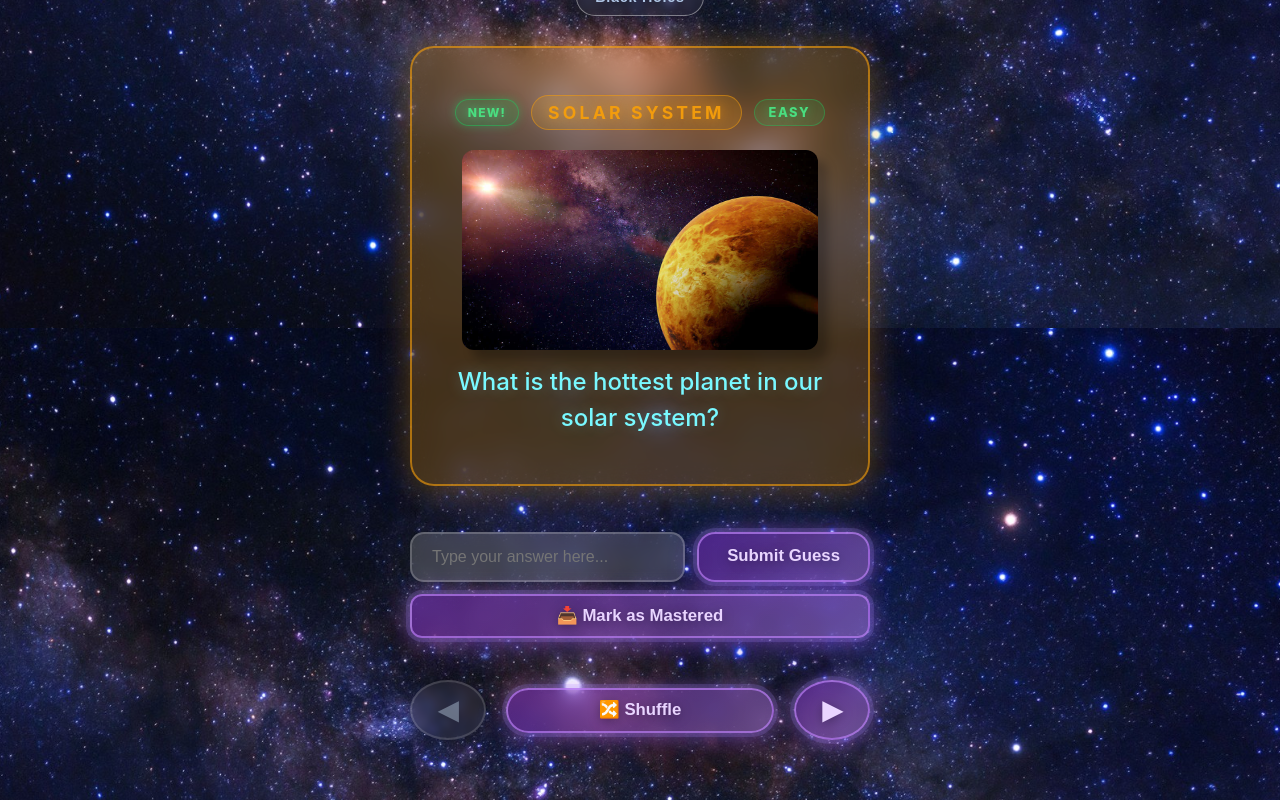
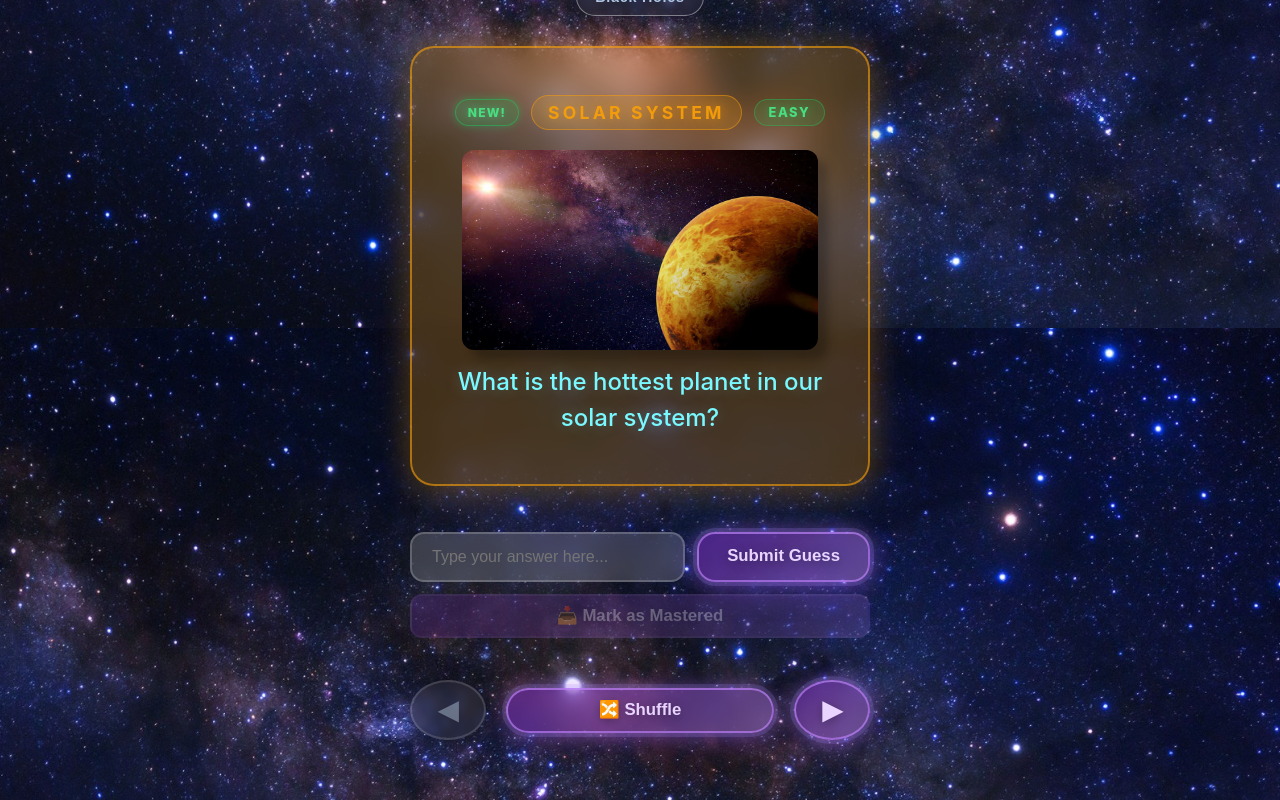
Before and after one commit to zxahamza20/Midnight-Zenith, a React (Vite) app: page / in a window 1280 px wide. Shown: the part 472-1272 px from the top of the page. Built offline with nearby package versions, Linux system fonts and the light colour scheme.

Commit message:
Made it so that user cannot mark the card as mastered without guessing it correctly atleast once

```diff
--- a/src/App.css
+++ b/src/App.css
@@ -102,7 +102,7 @@ body {
 .prev-button:hover:not(:disabled),
 .nav-button:hover:not(:disabled),
 .shuffle-button:hover,
-.master-card-btn:hover {
+.master-card-btn:hover:not(:disabled) {
   transform: translateY(-2px);
   color: #f3e8ff;
   background: linear-gradient(135deg, rgb(181, 135, 223) 0%, rgb(139, 32, 246) 100%);
@@ -119,7 +119,7 @@ body {
 .prev-button:active:not(:disabled),
 .nav-button:active:not(:disabled),
 .shuffle-button:active,
-.master-card-btn:active {
+.master-card-btn:active:not(:disabled) {
   transform: translateY(2px) scale(0.98);
   background: linear-gradient(135deg, rgb(181, 135, 223) 0%, rgb(139, 32, 246) 100%);
   backdrop-filter: none;
@@ -372,6 +372,15 @@ body {
   text-shadow: 0 0 8px rgba(34, 211, 238, 0.3);
 }
 
+.master-card-btn:disabled,
+.master-card-btn.master-disabled {
+  opacity: 0.4;
+  cursor: not-allowed;
+  box-shadow: none !important;
+  text-shadow: none !important;
+  border-color: rgba(255, 255, 255, 0.1) !important;
+}
+
 @media (max-width: 500px) {
   .action-row-container {
     padding: 0 16px;
--- a/src/App.jsx
+++ b/src/App.jsx
@@ -243,9 +243,10 @@ function App() {
 
               <button
                 type="button"
-                className="master-card-btn"
+                className={`master-card-btn ${guessFeedback !== 'correct' ? 'master-disabled' : ''}`}
                 onClick={handleMarkAsMastered}
-                title="Mark this card as mastered and remove it from rotation"
+                disabled={guessFeedback !== 'correct'}
+                title={guessFeedback === 'correct' ? "Mark this card as mastered and remove it from rotation" : "You must guess correctly before mastering this card"}
               >
                 📥 Mark as Mastered
               </button>
```
